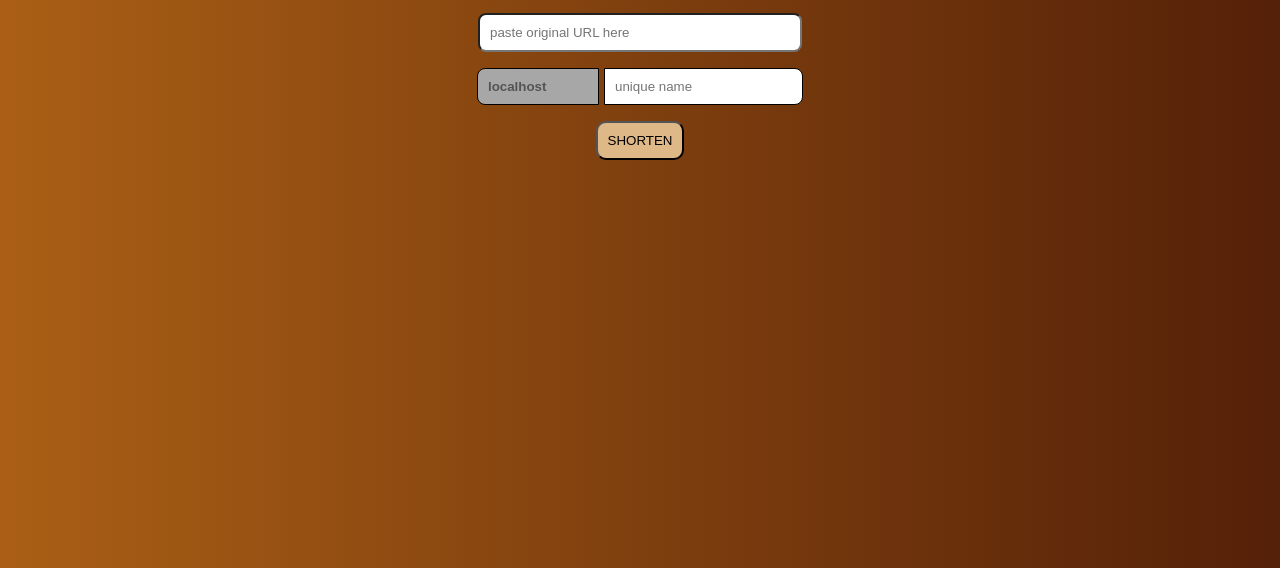
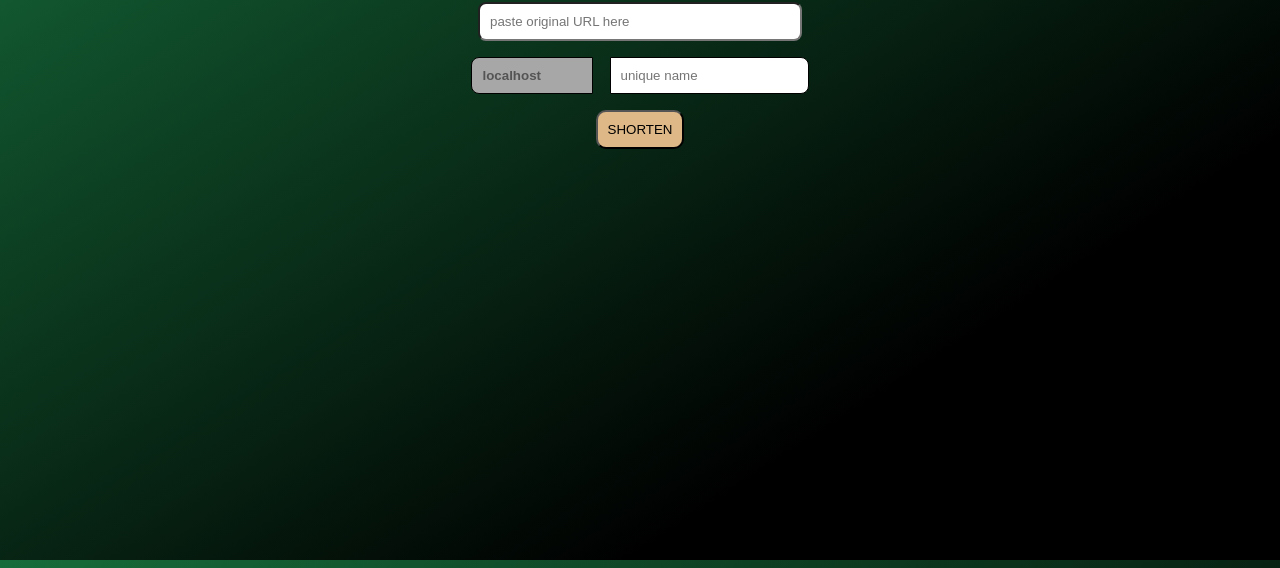
Before and after one commit to muhannadnouri/URL-Shortener, a website: page public/index.html in a window 1280 px wide. Shown: the part 240-808 px from the top of the page. Drawn offline with Linux system fonts and the light colour scheme.

Commit message:
change font and background colour

```diff
--- a/public/index.html
+++ b/public/index.html
@@ -6,6 +6,7 @@
               content="width=device-width,
               initial-scale=1.0">
         <meta http-equiv="X-UA-Compatible" content="ie=edge">
+        <link href="https://fonts.googleapis.com/css2?family=Press+Start+2P&family=Roboto&display=swap" rel="stylesheet">
         <link rel="stylesheet" href="style.css">
         <title>URL Shortener</title>
     </head>
--- a/public/style.css
+++ b/public/style.css
@@ -3,10 +3,12 @@ body{
     display: flex;
     flex-direction: column;
     justify-content: space-between;
-    background : linear-gradient(to right, #aa5f15, #542008);
+    /* https://www.eggradients.com/category/black-gradient */
+    /* https://www.w3schools.com/colors/colors_shades.asp */
+    background-color: #166d3b; background-image: linear-gradient(147deg, #166d3b 0%, #000000 74%);
 }
 html, body {
-    font-family: Verdana, Geneva, Tahoma, sans-serif;
+    font-family: 'Press Start 2P', cursive, Verdana, Geneva, Tahoma, sans-serif;
     overflow: hidden;
     height: 100%;
 }
```
